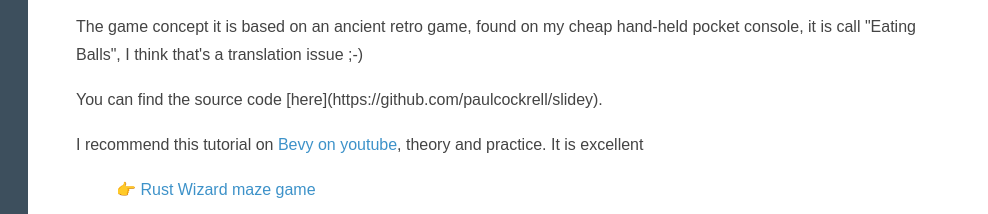
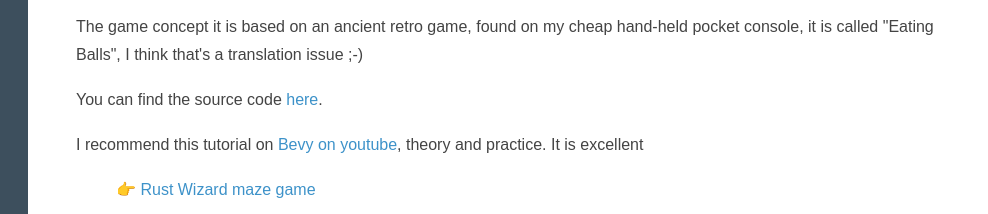
Before and after one commit to paulcockrell/paulcockrell.github.io, a plain HTML site: page index.html in a window 1280 px wide. Shown: the part 446-660 px from the top of the page, 292-1280 px from the left. Drawn offline with nearby package versions, Linux system fonts and the light colour scheme.

Commit message:
Fix typos

```diff
--- a/index.html
+++ b/index.html
@@ -71,10 +71,10 @@
             </p>
             <p>
               The game concept it is based on an ancient retro game, found on my cheap hand-held pocket console, it is
-              call "Eating Balls", I think that's a translation issue ;-)
+              called "Eating Balls", I think that's a translation issue ;-)
             </p>
             <p>
-              You can find the source code [here](https://github.com/paulcockrell/slidey).
+              You can find the source code <a href="https://github.com/paulcockrell/slidey">here</a>.
             </p>
             <p>
               I recommend this tutorial on <a
```
